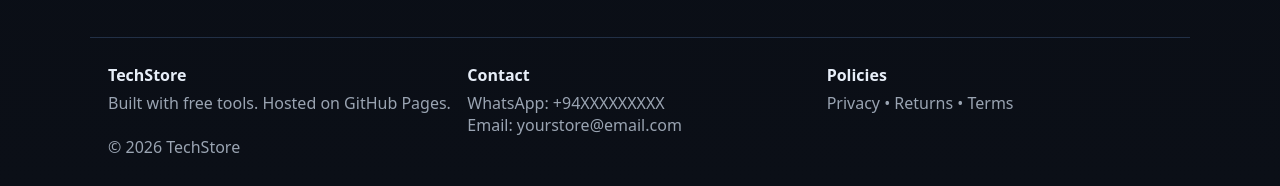
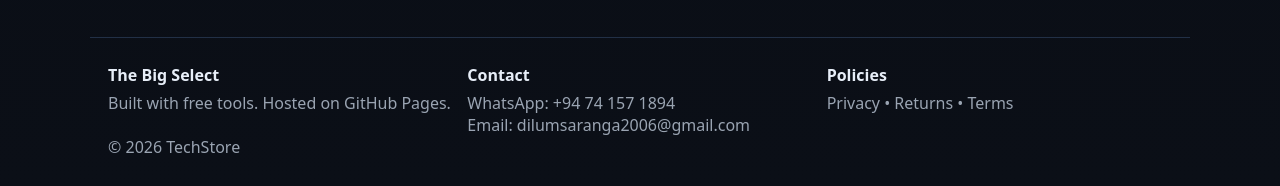
Before and after one commit to dilumsaranga2006-creator/the-big-select, a plain HTML site: page index.html in a window 1280 px wide. Shown: the part 2074-2260 px from the top of the page. Drawn offline with Linux system fonts and the light colour scheme.

Commit message:
Update footer content and contact information

```diff
--- a/index.html
+++ b/index.html
@@ -75,13 +75,13 @@
     <footer class="footer">
       <div class="footer-grid">
         <div>
-          <div class="footer-title">TechStore</div>
-          <div class="muted">Built with free tools. Hosted on GitHub Pages.</div>
+         <div class="footer-title">The Big Select</div>
+         <div class="muted">Built with free tools. Hosted on GitHub Pages.</div>
         </div>
         <div>
           <div class="footer-title">Contact</div>
-          <div class="muted">WhatsApp: +94XXXXXXXXX</div>
-          <div class="muted">Email: yourstore@email.com</div>
+          <div class="muted">WhatsApp: +94 74 157 1894</div>
+          <div class="muted">Email: dilumsaranga2006@gmail.com</div>
         </div>
         <div>
           <div class="footer-title">Policies</div>
```
